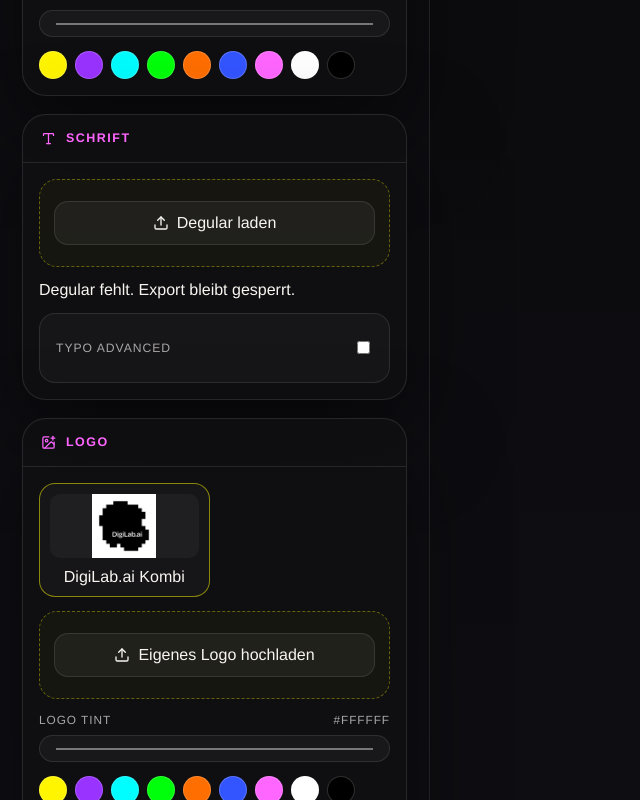
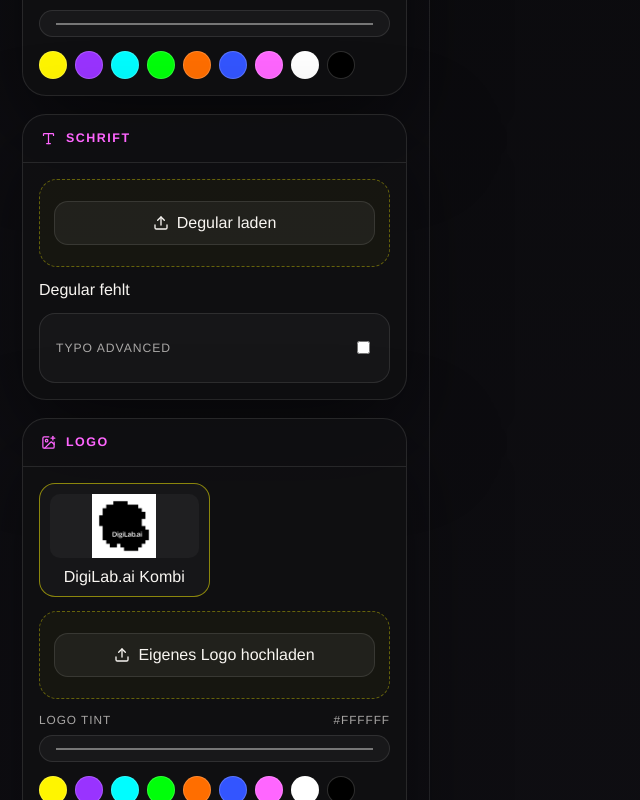
Before and after one commit to maicoding/digilab-instagram-special-posts, a React (Vite) app: page / in a window 1280 px wide. Shown: the part 1132-1932 px from the top of the page, without its empty margins (0-640 px from the left). Built offline with nearby package versions, Linux system fonts and the light colour scheme.

Commit message:
Streamline Degular export flow

```diff
--- a/src/App.jsx
+++ b/src/App.jsx
@@ -159,6 +159,7 @@ const App = () => {
   const [previewZoom, setPreviewZoom] = useState(0.82);
   const [hasDegular, setHasDegular] = useState(false);
   const [typoAdvanced, setTypoAdvanced] = useState(false);
+  const fontInputRef = useRef(null);
   const imageCacheRef = useRef(new Map());
   const canvasRef = useRef(null);
   const stageRef = useRef(null);
@@ -209,7 +210,7 @@ const App = () => {
     const loaded = document.fonts?.check('600 32px Degular') ?? false;
     setHasDegular(loaded);
     if (!loaded) {
-      window.alert('Degular ist nicht geladen. Export ist gesperrt.');
+      fontInputRef.current?.click();
     }
     return loaded;
   };
@@ -283,7 +284,7 @@ const App = () => {
       setAssetVersion((value) => value + 1);
     } catch (error) {
       console.error(error);
-      window.alert('Degular konnte nicht geladen werden.');
+      window.alert('Degular-Datei nicht geladen.');
       URL.revokeObjectURL(src);
     }
     event.target.value = '';
@@ -368,6 +369,7 @@ const App = () => {
 
   return (
     <div className="app-shell">
+      <input ref={fontInputRef} type="file" accept=".otf,.ttf,.woff,.woff2,font/*" className="sr-only" onChange={handleFontUpload} />
       <aside className="sidebar">
         <div className="sidebar__header">
           <div>
@@ -429,7 +431,7 @@ const App = () => {
 
         <Section title="Schrift" icon={Type}>
           <UploadButton label="Degular laden" accept=".otf,.ttf,.woff,.woff2,font/*" onSelect={handleFontUpload} />
-          <div className="asset-note">{hasDegular ? 'Degular geladen.' : 'Degular fehlt. Export bleibt gesperrt.'}</div>
+          <div className="asset-note">{hasDegular ? 'Degular geladen' : 'Degular fehlt'}</div>
           <ToggleField label="Typo Advanced" checked={typoAdvanced} onChange={(value) => {
             setTypoAdvanced(value);
             updateScene('typoAdvanced', value);
```
